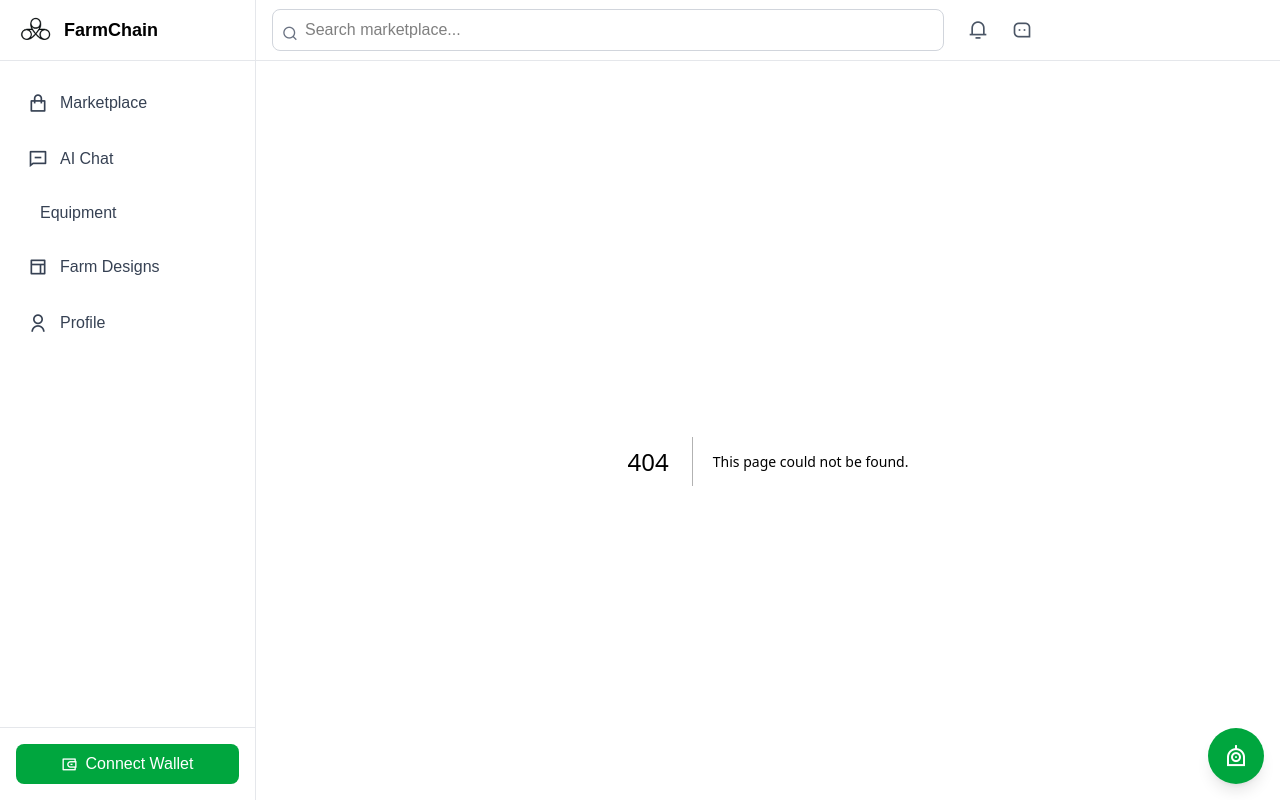
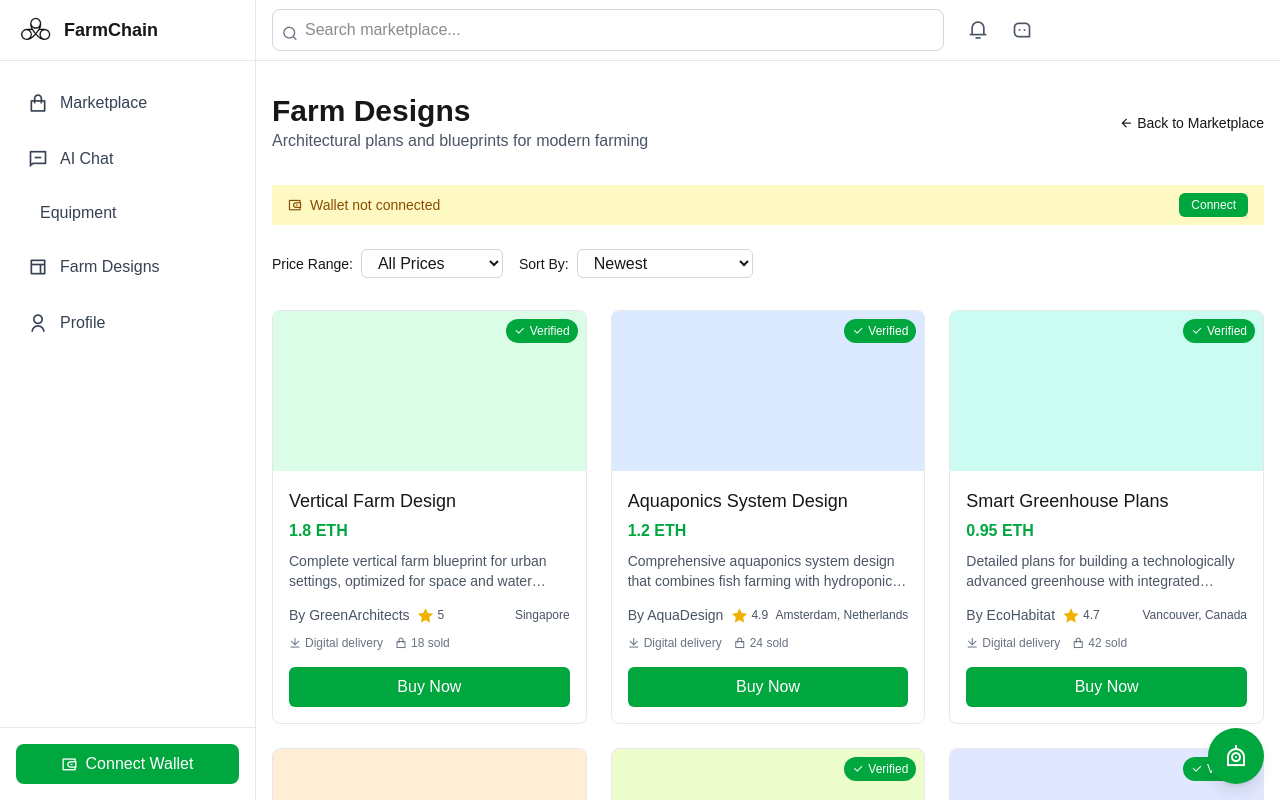
Before and after one commit to Deepersensor/threefarmily, a Next.js app: page /designs in a window 1280 px wide. Before the commit this address had no page. Built offline with nearby package versions, Linux system fonts and the light colour scheme; what web3 would draw is missing.

Commit message:
🧩 feat(designsMarketplace): add designs marketplace page with filtering and sorting functionality for design items

```diff
--- a/src/app/chat/page.tsx
+++ b/src/app/chat/page.tsx
@@ -39,6 +39,21 @@ const sampleUsers: User[] = [
 export default function ChatPage() {
   const { wallet } = useWallet();
   const [messages, setMessages] = useState<Message[]>([
+    { type: 'ai', content: "Hello! I'm your AI farming assistant. How can I help you today?" },
+    { type: 'ai', content: "I can help you find equipment, connect with other farmers, or answer questions about farming techniques!" }
+  ]);
+  const [input, setInput] = useState('');
+  const [searchQuery, setSearchQuery] = useState('');
+  const [filteredUsers, setFilteredUsers] = useState<User[]>(sampleUsers);
+  const [selectedUser, setSelectedUser] = useState<User | null>(null);
+  const messagesEndRef = useRef<HTMLDivElement>(null);
+
+  // Auto-suggestions
+  const autoSuggest = useRef<string[]>([
+    "Find farming equipment near me",
+    "How do I set up hydroponics?",
+    "Show me vertical farming designs",
+    "What's the best season to plant wheat?",
     "Connect me with equipment suppliers"
   ]);
 
@@ -125,9 +140,22 @@ export default function ChatPage() {
   };
 
   return (
-    <div className="container mx-auto px-4 py-8 flex gap-4">
+    <div className="container mx-auto px-4 py-8 flex flex-col gap-4">
+      {/* Header section with wallet banner */}
+      <div className="flex flex-col md:flex-row md:items-center md:justify-between mb-4">
+        <h1 className="text-3xl font-bold mb-2 md:mb-0">AI Chat Assistant</h1>
+        <Link href="/marketplace" className="flex items-center gap-1 text-sm">
+          <i className="ri-arrow-left-line" aria-hidden="true"></i>
+          Back to Marketplace
+        </Link>
+      </div>
+
+      {/* Wallet Connect Banner */}
+      <WalletBanner />
+
+      <div className="flex flex-1 gap-4">
         {/* Left sidebar - User search */}
-      <div className="hidden md:flex md:flex-col w-72 bg-white dark:bg-gray-800 rounded-lg p-4 h-[calc(100vh-4rem)]">
+        <div className="hidden md:flex md:flex-col w-72 bg-white dark:bg-gray-800 rounded-lg p-4 h-[calc(100vh-14rem)]">
           <div className="mb-4">
             <h2 className="text-xl font-bold mb-2">Connect with Farmers</h2>
             <div className="relative">
@@ -176,7 +204,7 @@ export default function ChatPage() {
         </div>
 
         {/* Main chat area */}
-      <div className="flex-1 bg-white dark:bg-gray-800 rounded-lg flex flex-col h-[calc(100vh-4rem)]">
+        <div className="flex-1 bg-white dark:bg-gray-800 rounded-lg flex flex-col h-[calc(100vh-14rem)]">
           {/* Chat header */}
           <div className="p-4 border-b dark:border-gray-700 flex justify-between items-center">
             <div className="flex items-center">
@@ -185,12 +213,14 @@ export default function ChatPage() {
                 {selectedUser ? `Chat with ${selectedUser.name}` : 'AI Farm Assistant'}
               </h1>
             </div>
-          <Link
-            href="/marketplace"
-            className="px-4 py-2 bg-green-600 text-white rounded-lg hover:bg-green-700"
+            {selectedUser && (
+              <button
+                onClick={() => setSelectedUser(null)}
+                className="px-3 py-1 text-sm bg-gray-200 dark:bg-gray-700 rounded-lg hover:bg-gray-300 dark:hover:bg-gray-600"
               >
-            Back to Marketplace
-          </Link>
+                Back to AI Assistant
+              </button>
+            )}
           </div>
 
           {/* Messages area */}
@@ -260,5 +290,6 @@ export default function ChatPage() {
           </form>
         </div>
       </div>
+    </div>
   );
 }
--- /dev/null
+++ b/src/app/designs/page.tsx
@@ -0,0 +1,128 @@
+'use client';
+
+import { useState } from 'react';
+import Link from 'next/link';
+import WalletBanner from '@/components/wallet/WalletBanner';
+import { designItems } from '@/data/marketplace';
+import BuyItemButton from '@/components/marketplace/BuyItemButton';
+
+export default function DesignsMarketplace() {
+  const [filter, setFilter] = useState('all');
+  const [sortBy, setSortBy] = useState('newest');
+
+  // Filter items by price range
+  const getFilteredItems = () => {
+    if (filter === 'all') return designItems;
+    if (filter === 'low') return designItems.filter(item => parseFloat(item.price) < 1.0);
+    if (filter === 'medium') return designItems.filter(item => parseFloat(item.price) >= 1.0 && parseFloat(item.price) <= 2.0);
+    if (filter === 'high') return designItems.filter(item => parseFloat(item.price) > 2.0);
+    return designItems;
+  };
+
+  // Sort items
+  const getSortedItems = () => {
+    const filtered = getFilteredItems();
+    if (sortBy === 'newest') return filtered;
+    if (sortBy === 'price-low') return [...filtered].sort((a, b) => parseFloat(a.price) - parseFloat(b.price));
+    if (sortBy === 'price-high') return [...filtered].sort((a, b) => parseFloat(b.price) - parseFloat(a.price));
+    if (sortBy === 'rating') return [...filtered].sort((a, b) => (b.rating || 0) - (a.rating || 0));
+    return filtered;
+  };
+
+  const displayItems = getSortedItems();
+
+  return (
+    <div className="container mx-auto px-4 py-8 pb-24 md:pb-8">
+      <div className="flex flex-col md:flex-row md:items-center md:justify-between mb-8">
+        <div>
+          <h1 className="text-3xl font-bold mb-2 md:mb-0">Farm Designs</h1>
+          <p className="text-gray-600 dark:text-gray-400">Architectural plans and blueprints for modern farming</p>
+        </div>
+        <Link href="/marketplace" className="flex items-center gap-1 text-sm mt-2 md:mt-0">
+          <i className="ri-arrow-left-line" aria-hidden="true"></i>
+          Back to Marketplace
+        </Link>
+      </div>
+
+      {/* Wallet Connect Banner */}
+      <WalletBanner />
+
+      {/* Filters and Sort */}
+      <div className="mb-8 flex flex-wrap items-center gap-4 mt-6">
+        <div className="flex items-center">
+          <span className="mr-2 text-sm font-medium">Price Range:</span>
+          <select
+            value={filter}
+            onChange={(e) => setFilter(e.target.value)}
+            className="py-1 px-3 border border-gray-300 dark:border-gray-700 rounded-md bg-transparent"
+          >
+            <option value="all">All Prices</option>
+            <option value="low">Below 1 ETH</option>
+            <option value="medium">1-2 ETH</option>
+            <option value="high">Above 2 ETH</option>
+          </select>
+        </div>
+
+        <div className="flex items-center">
+          <span className="mr-2 text-sm font-medium">Sort By:</span>
+          <select
+            value={sortBy}
+            onChange={(e) => setSortBy(e.target.value)}
+            className="py-1 px-3 border border-gray-300 dark:border-gray-700 rounded-md bg-transparent"
+          >
+            <option value="newest">Newest</option>
+            <option value="price-low">Price: Low to High</option>
+            <option value="price-high">Price: High to Low</option>
+            <option value="rating">Highest Rated</option>
+          </select>
+        </div>
+      </div>
+
+      {/* Design Items Grid */}
+      <div className="grid grid-cols-1 sm:grid-cols-2 lg:grid-cols-3 gap-6">
+        {displayItems.map((item) => (
+          <div key={item.id} className="border border-gray-200 dark:border-gray-800 rounded-lg overflow-hidden hover:shadow-md transition-shadow">
+            <div className={`h-40 ${item.color} flex items-center justify-center relative`}>
+              <i className={`ri-${item.icon} text-5xl ${item.iconColor}`} aria-hidden="true"></i>
+              {item.verified && (
+                <span className="absolute top-2 right-2 bg-green-600 text-white text-xs px-2 py-1 rounded-full flex items-center">
+                  <i className="ri-check-line mr-1" aria-hidden="true"></i> Verified
+                </span>
+              )}
+            </div>
+            <div className="p-4">
+              <h3 className="font-medium text-lg">{item.name}</h3>
+              <p className="text-green-600 font-bold mt-1">{item.price}</p>
+              <p className="text-sm text-gray-600 dark:text-gray-400 mt-2 line-clamp-2">{item.description}</p>
+              <div className="flex items-center justify-between mt-3">
+                <div className="flex items-center">
+                  <span className="text-sm text-gray-600 dark:text-gray-400">By {item.seller}</span>
+                  {item.rating && (
+                    <div className="flex items-center ml-2">
+                      <i className="ri-star-fill text-yellow-500" aria-hidden="true"></i>
+                      <span className="text-xs text-gray-600 dark:text-gray-400 ml-1">{item.rating}</span>
+                    </div>
+                  )}
+                </div>
+                <span className="text-xs text-gray-600 dark:text-gray-400">{item.location}</span>
+              </div>
+              <div className="flex items-center text-xs text-gray-500 dark:text-gray-400 mt-2">
+                <span className="flex items-center mr-3">
+                  <i className="ri-download-line mr-1" aria-hidden="true"></i>
+                  {item.delivery}
+                </span>
+                <span className="flex items-center">
+                  <i className="ri-shopping-bag-line mr-1" aria-hidden="true"></i>
+                  {item.sales} sold
+                </span>
+              </div>
+
+              {/* Buy button component */}
+              <BuyItemButton item={item} />
+            </div>
+          </div>
+        ))}
+      </div>
+    </div>
+  );
+}
```
Lines whose indentation alone changed are shown as unchanged.
